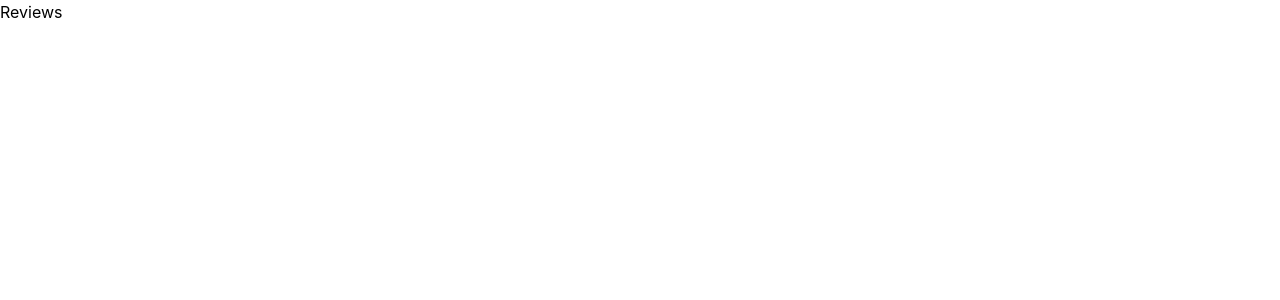
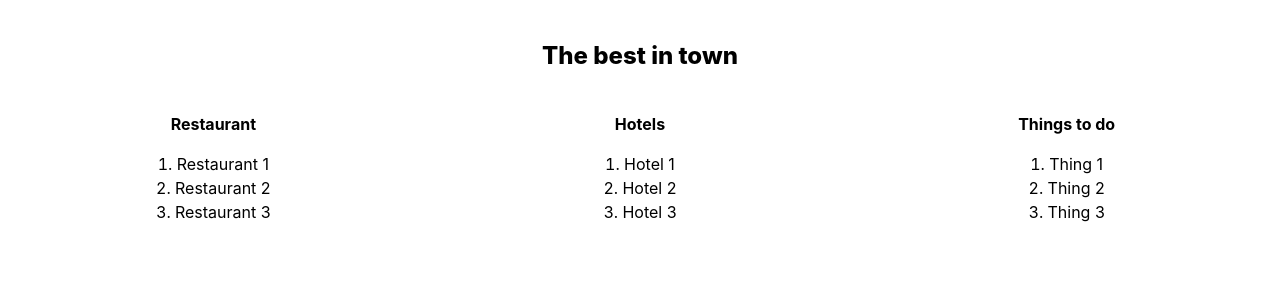
Before and after one commit to tobiakinlade/local-reviews, a Next.js app: page / in a window 1280 px wide. Shown: the top 300 px of the page. Built offline with nearby package versions, Linux system fonts and the light colour scheme.

Commit message:
home page

```diff
--- a/pages/index.js
+++ b/pages/index.js
@@ -4,11 +4,45 @@ export default function Home() {
   return (
     <div>
       <Head>
-        <title>Create Next App</title>
+        <title>The best in town</title>
         <meta name='description' content='Generated by create next app' />
         <link rel='icon' href='/favicon.ico' />
       </Head>
-      <h1>Reviews</h1>
+      <div className='text-center'>
+        <h1 className='mt-10 font-extrabold text-2xl'>The best in town</h1>
+
+        <div className='grid md:grid-cols-3'>
+          <div>
+            <h2 className='mt-10 font-bold'>Restaurant</h2>
+
+            <ol className='mt-4 list-inside list-decimal'>
+              <li>Restaurant 1</li>
+              <li>Restaurant 2</li>
+              <li>Restaurant 3</li>
+            </ol>
+          </div>
+
+          <div>
+            <h2 className='mt-10 font-bold'>Hotels</h2>
+
+            <ol className='mt-4 list-inside list-decimal'>
+              <li>Hotel 1</li>
+              <li>Hotel 2</li>
+              <li>Hotel 3</li>
+            </ol>
+          </div>
+
+          <div>
+            <h2 className='mt-10 font-bold'>Things to do</h2>
+
+            <ol className='mt-4 list-inside list-decimal'>
+              <li>Thing 1</li>
+              <li>Thing 2</li>
+              <li>Thing 3</li>
+            </ol>
+          </div>
+        </div>
+      </div>
     </div>
   )
 }
```
